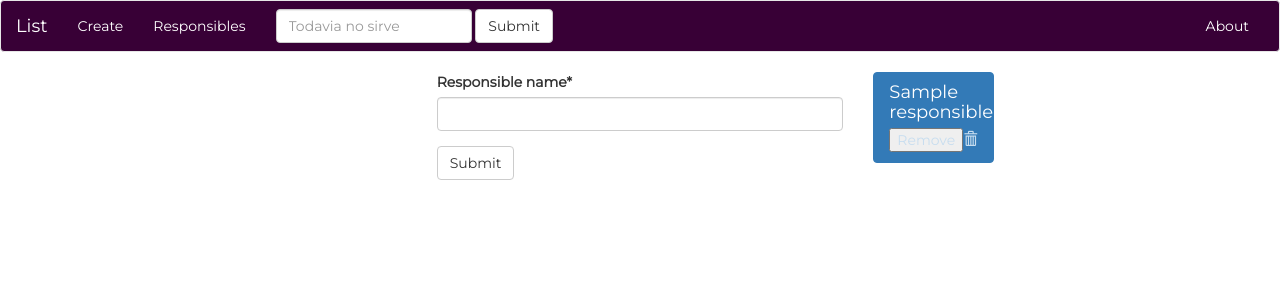
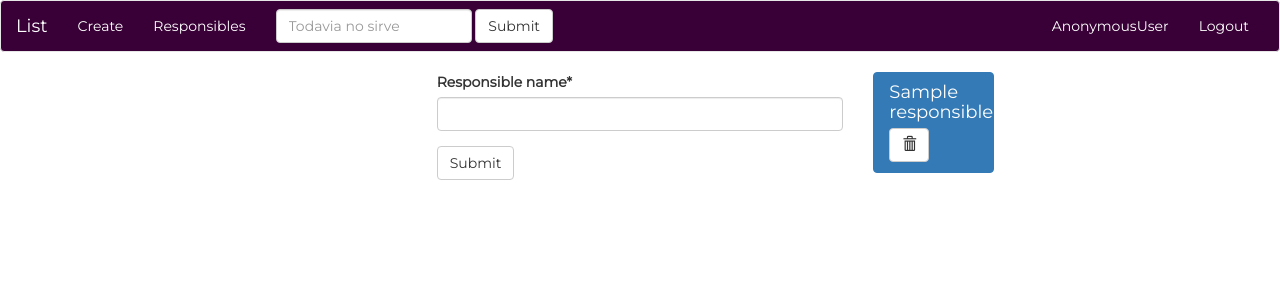
Before and after one commit to carlinhop/django-playing, a Django app: page /home/responsible in a window 1280 px wide. Shown: the top 300 px of the page. Run offline with Django 3.2, Linux system fonts and the light colour scheme; tables that the repository leaves empty hold one stand-in row (values such as "Sample post"); some libraries are stand-ins or nearby versions.

Commit message:
Basic registration and login functionality

```diff
--- /dev/null
+++ b/playing/playing/playing_app/static/playing_app/login.css
@@ -0,0 +1,3 @@
+body {background-color:#380036;
+    color:white;
+}
--- a/playing/playing/playing_app/templates/playing_app/form.html
+++ b/playing/playing/playing_app/templates/playing_app/form.html
@@ -5,7 +5,7 @@
 
     <div class="row">
           <div class="col-md-4"></div>
-          <div class="col-md-4 ">
+          <div class="col-md-4">
 
               <form action="{{action_url}}" method="POST">
                     {% csrf_token %}
--- a/playing/playing/playing_app/templates/playing_app/login.html
+++ b/playing/playing/playing_app/templates/playing_app/login.html
@@ -4,7 +4,7 @@
     <head>
         <link rel="stylesheet" href="https://maxcdn.bootstrapcdn.com/bootstrap/3.3.5/css/bootstrap.min.css">
         {% load staticfiles %}
-        <link rel="stylesheet" type="text/css" href="{% static 'playing_app/style.css' %}" />
+        <link rel="stylesheet" type="text/css" href="{% static 'playing_app/login.css' %}" />
 
     </head>
     <body>
--- a/playing/playing/playing_app/templates/playing_app/responsibles.html
+++ b/playing/playing/playing_app/templates/playing_app/responsibles.html
@@ -18,7 +18,11 @@
               {%csrf_token%}
               <input  type = "hidden" name="id" value={{responsible.id}}>
 
-              <input type="submit" value="Remove"/><span class="glyphicon glyphicon-trash" aria-hidden="true"></span>
+
+                <button class="btn btn-default">
+                <i class="glyphicon glyphicon-trash"></i>
+
+                </button>
 
           </form>
 
--- a/playing/playing/playing_app/templates/playing_app/todo_template.html
+++ b/playing/playing/playing_app/templates/playing_app/todo_template.html
@@ -52,7 +52,11 @@
         <button type="submit" class="btn btn-default">Submit</button>
       </form>
       <ul class="nav navbar-nav navbar-right">
-        <li><a href="#">About</a></li>
+        <li><a href="logout">Logout</a></li>
+
+      </ul>
+      <ul class="nav navbar-nav navbar-right">
+        <li><a href="#">{{user}}</a></li>
 
       </ul>
     </div><!-- /.navbar-collapse -->
--- a/playing/playing/playing_app/urls.py
+++ b/playing/playing/playing_app/urls.py
@@ -11,5 +11,8 @@ urlpatterns = [
     url(r'^delete',views.todo_delete, name = "delete"),
     url(r'^responsible',views.create_responsible, name = "responsible"),
     url(r'^removeres$',views.delete_responsible, name = "delete-responsible"),
-    url(r'^login$',views.login, name = "login")
+    url(r'^register$',views.register, name = "register"),
+    url(r'^login',views.login_user, name = "login"),
+    url(r'^logout',views.logout_user, name = "logout"),
+
 ]
--- a/playing/playing/playing_app/views.py
+++ b/playing/playing/playing_app/views.py
@@ -3,7 +3,7 @@ from django.http import HttpResponseRedirect, HttpResponse
 from django.views.generic import ListView
 from django.core.urlresolvers import reverse
 from django.contrib.auth.models import User
-from django.contrib.auth import authenticate
+from django.contrib.auth import authenticate, login,logout
 from .models import Todo,Responsible
 from .forms import CreateTodoForm,CreateResponsibleForm,Login
 
@@ -13,6 +13,9 @@ def todo_list_view(request):
     todos = Todo.objects.all()
 
     context = {"todos": todos}
+    user = request.user
+    if user.is_authenticated():
+        context["user"] = user.get_username()
     return render(request, "playing_app/todo_template.html",context)
 
 
@@ -133,17 +136,49 @@ def delete_responsible(request):
         return redirect("responsible")
 
 
-def login(request):
+def login_user(request):
     if request.method == "POST":
         form = Login(data = request.POST)
-        if form.is_valid:
+        context = {"form":form,"create":True}
+        username = request.POST["username"]
+        password = request.POST["password"]
+        user = authenticate(username=username, password=password)
 
+        if user is not None:
+            if user.is_active:
+                login(request, user)
+                return redirect("list")
+        else:
+            return HttpResponse("User not registered")
 
-            user = User.objects.create_user(username=request.POST["username"],password = request.POST["password"])
-            user.save()
-            print(user)
-            return redirect("list")
     else:
         form = Login()
         context = {"form":form,"create":True}
         return render(request,"playing_app/login.html",context)
+
+
+
+def logout_user(request):
+    logout(request)
+    print(request)
+    return redirect("login")
+
+
+
+def register(request):
+    if request.method == "POST":
+        form = Login(data = request.POST)
+        if form.is_valid:
+            user = User.objects.filter(username = request.POST["username"])
+
+            if not user:
+                user = User.objects.create_user(username=request.POST["username"],password = request.POST["password"])
+                user.save()
+                login_user(request)
+                return redirect("list")
+            else:
+                return HttpResponse("User already registered")
+    else:
+        form = Login()
+        context = {"form":form,"create":True}
+        return render(request,"playing_app/login.html",context)
```
